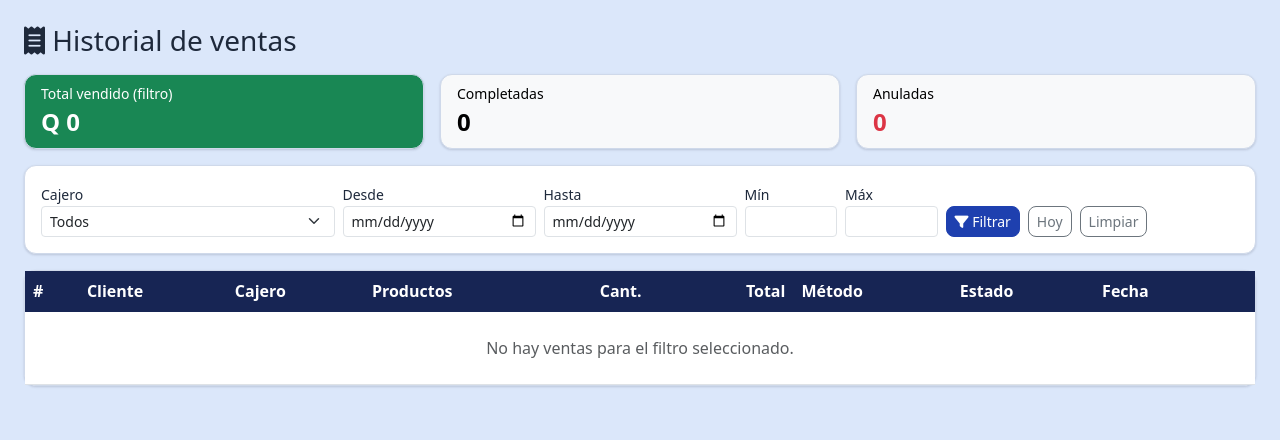
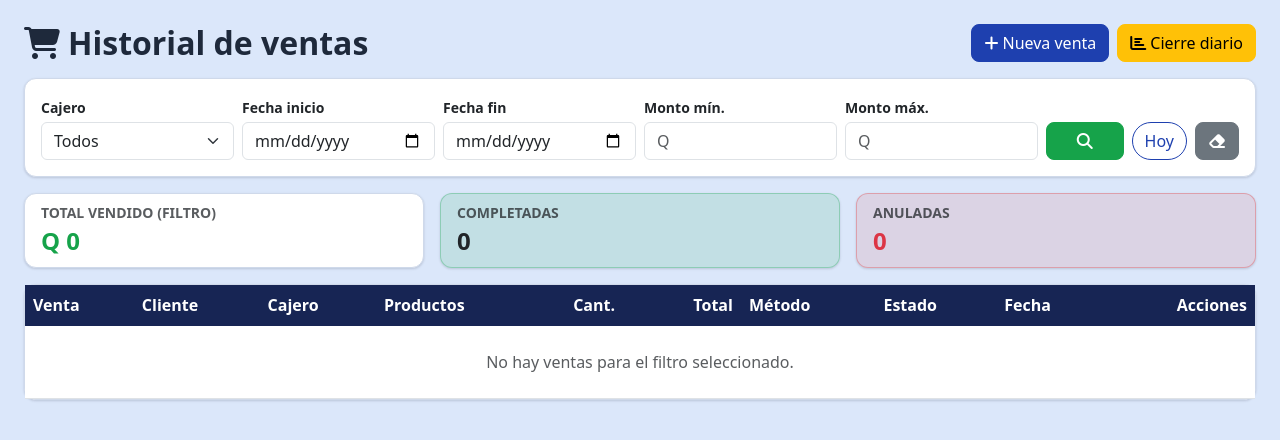
Before and after one commit to maximodevgt/comercial-shalom, a Django app: page /ventas/ in a window 1280 px wide. Shown: the part 62-502 px from the top of the page. Run offline with Django 5.2, Linux system fonts and the light colour scheme; the visitor is signed in with stand-in values (Sample User, id 1); data comes from the database, SQL or seed files in the repository; data that the repository does not hold is empty.

Commit message:
feat(ui): ventas — historial con filtros y resumen, detalle, cierre y reporte
- Historial: card de filtros (cajero solo admin/supervisor, fechas,
  montos, lupa verde, chip "Hoy", limpiar), mini-cards de resumen
  (total / completadas fondo verde suave / anuladas fondo rojo suave)
  y tabla con badges de cajero, método y estado + acciones ver/PDF/anular.
- Detalle: cards de datos y productos con tachado de precio original
  (la clase precio-tachado solo existía en el CSS del POS) y total verde.
- Anular: alerta con las consecuencias y motivo obligatorio.
- Cierre y reporte por fecha: 3 tarjetas de color (verde/azul/amarillo)
  vía _resumen.html, botones Historial/Nueva venta/Descargar PDF, y
  fix del comentario Django multilínea que se renderizaba como texto.

Co-Authored-By: Claude Fable 5 <noreply@anthropic.com>

```diff
--- a/templates/ventas/historial.html
+++ b/templates/ventas/historial.html
@@ -2,71 +2,122 @@
 {% block titulo %}Ventas{% endblock %}
 
 {% block contenido %}
-<h1 class="h3 mb-3"><i class="fa-solid fa-receipt"></i> Historial de ventas</h1>
-
-<div class="row g-3 mb-3">
-    <div class="col-md-4"><div class="card text-bg-success"><div class="card-body py-2"><div class="small">Total vendido (filtro)</div><div class="fs-4 fw-bold">Q {{ total_vendido }}</div></div></div></div>
-    <div class="col-md-4"><div class="card text-bg-light"><div class="card-body py-2"><div class="small">Completadas</div><div class="fs-4 fw-bold">{{ num_completadas }}</div></div></div></div>
-    <div class="col-md-4"><div class="card text-bg-light"><div class="card-body py-2"><div class="small">Anuladas</div><div class="fs-4 fw-bold text-danger">{{ num_anuladas }}</div></div></div></div>
+<div class="d-flex flex-wrap justify-content-between align-items-center gap-2 mb-3">
+    <h2 class="fw-bold mb-0"><i class="fa-solid fa-cart-shopping me-2"></i>Historial de ventas</h2>
+    <div class="d-flex gap-2">
+        {% if user.es_admin or user.es_cajero %}
+        <a href="{% url 'ventas:pos' %}" class="btn btn-primary"><i class="fa-solid fa-plus me-1"></i>Nueva venta</a>
+        {% endif %}
+        <a href="{% url 'reportes:cierre' %}" class="btn btn-warning"><i class="fa-solid fa-chart-bar me-1"></i>Cierre diario</a>
+    </div>
 </div>
 
-<form method="get" class="card card-body mb-3">
-    <div class="row g-2 align-items-end">
+<div class="card mb-3">
+    <div class="card-body">
+        <form method="get" class="row g-2 align-items-end">
             {% if puede_filtrar_cajero %}
-        <div class="col-md-3">
-            <label class="form-label small mb-0">Cajero</label>
-            <select name="cajero" class="form-select form-select-sm">
+            <div class="col-md-2">
+                <label class="form-label fw-bold small mb-1">Cajero</label>
+                <select name="cajero" class="form-select">
                     <option value="">Todos</option>
-                {% for c in cajeros %}<option value="{{ c.id }}" {% if filtros.cajero == c.id|stringformat:'s' %}selected{% endif %}>{{ c.get_full_name|default:c.username }}</option>{% endfor %}
+                    {% for c in cajeros %}
+                    <option value="{{ c.id }}" {% if filtros.cajero == c.id|stringformat:'s' %}selected{% endif %}>{{ c.get_full_name|default:c.username }}</option>
+                    {% endfor %}
                 </select>
             </div>
             {% endif %}
-        <div class="col-md-2"><label class="form-label small mb-0">Desde</label><input type="date" name="desde" value="{{ filtros.desde }}" class="form-control form-control-sm"></div>
-        <div class="col-md-2"><label class="form-label small mb-0">Hasta</label><input type="date" name="hasta" value="{{ filtros.hasta }}" class="form-control form-control-sm"></div>
-        <div class="col-md-1"><label class="form-label small mb-0">Mín</label><input type="number" name="min" value="{{ filtros.min }}" class="form-control form-control-sm"></div>
-        <div class="col-md-1"><label class="form-label small mb-0">Máx</label><input type="number" name="max" value="{{ filtros.max }}" class="form-control form-control-sm"></div>
-        <div class="col-md-3 d-flex gap-2">
-            <button type="submit" class="btn btn-sm btn-primary"><i class="fa-solid fa-filter"></i> Filtrar</button>
-            <a href="?hoy=1" class="btn btn-sm btn-outline-secondary">Hoy</a>
-            <a href="{% url 'ventas:historial' %}" class="btn btn-sm btn-outline-secondary">Limpiar</a>
+            <div class="col-md-2">
+                <label class="form-label fw-bold small mb-1">Fecha inicio</label>
+                <input type="date" name="desde" value="{{ filtros.desde }}" class="form-control">
+            </div>
+            <div class="col-md-2">
+                <label class="form-label fw-bold small mb-1">Fecha fin</label>
+                <input type="date" name="hasta" value="{{ filtros.hasta }}" class="form-control">
+            </div>
+            <div class="col-md-2 col-6">
+                <label class="form-label fw-bold small mb-1">Monto mín.</label>
+                <input type="number" step="0.01" name="min" value="{{ filtros.min }}" class="form-control" placeholder="Q">
+            </div>
+            <div class="col-md-2 col-6">
+                <label class="form-label fw-bold small mb-1">Monto máx.</label>
+                <input type="number" step="0.01" name="max" value="{{ filtros.max }}" class="form-control" placeholder="Q">
+            </div>
+            <div class="col-md-2 d-flex gap-2">
+                <button type="submit" class="btn btn-success flex-fill" title="Filtrar">
+                    <i class="fa-solid fa-magnifying-glass"></i></button>
+                <a href="?hoy=1" class="btn rounded-pill {% if filtros.hoy %}btn-primary{% else %}btn-outline-primary{% endif %}">Hoy</a>
+                <a href="{% url 'ventas:historial' %}" class="btn btn-secondary" title="Limpiar">
+                    <i class="fa-solid fa-eraser"></i></a>
+            </div>
+        </form>
     </div>
 </div>
-</form>
+
+<div class="row g-3 mb-3">
+    <div class="col-md-4">
+        <div class="card h-100"><div class="card-body py-2">
+            <div class="small text-muted fw-semibold text-uppercase">Total vendido (filtro)</div>
+            <div class="fs-4 fw-bold texto-exito">Q {{ total_vendido }}</div>
+        </div></div>
+    </div>
+    <div class="col-md-4">
+        <div class="card h-100" style="background: rgba(22,163,74,.12); border-color: rgba(22,163,74,.3);"><div class="card-body py-2">
+            <div class="small text-muted fw-semibold text-uppercase">Completadas</div>
+            <div class="fs-4 fw-bold">{{ num_completadas }}</div>
+        </div></div>
+    </div>
+    <div class="col-md-4">
+        <div class="card h-100" style="background: rgba(220,38,38,.10); border-color: rgba(220,38,38,.3);"><div class="card-body py-2">
+            <div class="small text-muted fw-semibold text-uppercase">Anuladas</div>
+            <div class="fs-4 fw-bold text-danger">{{ num_anuladas }}</div>
+        </div></div>
+    </div>
+</div>
 
 <div class="card">
     <div class="table-responsive">
     <table class="table table-hover align-middle mb-0">
-        <thead class="table-light">
-            <tr><th>#</th><th>Cliente</th><th>Cajero</th><th>Productos</th><th class="text-center">Cant.</th><th class="text-end">Total</th><th>Método</th><th>Estado</th><th>Fecha</th><th></th></tr>
+        <thead>
+            <tr><th>Venta</th><th>Cliente</th><th>Cajero</th><th>Productos</th><th class="text-center">Cant.</th>
+                <th class="text-end">Total</th><th>Método</th><th>Estado</th><th>Fecha</th><th class="text-end">Acciones</th></tr>
         </thead>
         <tbody>
             {% for v in ventas %}
             <tr {% if v.esta_anulada %}class="table-danger"{% endif %}>
-                <td>{{ v.pk }}</td>
+                <td class="fw-bold">#{{ v.pk }}</td>
                 <td>{{ v.nombre_cliente }}</td>
-                <td><span class="badge bg-secondary">{{ v.usuario.get_full_name|default:v.usuario.username }}</span></td>
+                <td><span class="badge text-bg-primary">{{ v.usuario.get_full_name|default:v.usuario.username }}</span></td>
                 <td style="min-width:240px">
                     {% for d in v.detalles.all %}
                     <div class="d-flex align-items-center gap-2 {% if not forloop.first %}border-top pt-1 mt-1{% endif %}">
-                        {% if d.producto.foto %}<img src="{{ d.producto.foto.url }}" class="mini">{% endif %}
+                        {% if d.producto.foto %}<img src="{{ d.producto.foto.url }}" class="mini" alt="">
+                        {% else %}<span class="placeholder-foto mini"><i class="fa-solid fa-image"></i></span>{% endif %}
                         <div class="small">
                             <div>{{ d.producto.nombre_completo }}</div>
-                            <div class="text-muted">Cantidad: {{ d.cantidad }} · Precio unitario: Q {{ d.precio_unitario }}</div>
-                            <div class="text-muted">Subtotal: Q {{ d.subtotal }}</div>
+                            <div class="text-muted">×{{ d.cantidad }} · Q {{ d.precio_unitario }} c/u</div>
                         </div>
                     </div>
                     {% endfor %}
                 </td>
                 <td class="text-center">{{ v.cantidad_total }}</td>
                 <td class="text-end fw-bold">Q {{ v.total }}</td>
-                <td><span class="badge {% if v.metodo_pago == 'tarjeta' %}bg-info text-dark{% else %}bg-light text-dark border{% endif %}">{{ v.get_metodo_pago_display }}</span></td>
-                <td>{% if v.esta_anulada %}<span class="badge bg-danger">Anulada</span>{% else %}<span class="badge bg-success">Completada</span>{% endif %}</td>
-                <td class="small">{{ v.creado|date:'d/m/Y H:i' }}</td>
-                <td class="text-end">
-                    <a href="{% url 'ventas:detalle' v.pk %}" class="btn btn-sm btn-outline-primary"><i class="fa-solid fa-eye"></i></a>
-                    <a href="{% url 'reportes:ticket_venta_pdf' v.pk %}" class="btn btn-sm btn-outline-dark" target="_blank"><i class="fa-solid fa-file-pdf"></i></a>
+                <td>
+                    {% if v.metodo_pago == 'tarjeta' %}<span class="badge text-bg-info">Tarjeta</span>
+                    {% else %}<span class="badge text-bg-success">Efectivo</span>{% endif %}
+                </td>
+                <td>
+                    {% if v.esta_anulada %}<span class="badge text-bg-danger">Anulada</span>
+                    {% else %}<span class="badge text-bg-success">Completada</span>{% endif %}
+                </td>
+                <td class="small text-muted text-nowrap">{{ v.creado|date:'d/m/Y H:i' }}</td>
+                <td class="text-end text-nowrap">
+                    <a href="{% url 'ventas:detalle' v.pk %}" class="btn btn-sm btn-info" title="Ver">
+                        <i class="fa-solid fa-eye"></i></a>
+                    <a href="{% url 'reportes:ticket_venta_pdf' v.pk %}" class="btn btn-sm btn-danger" target="_blank" title="Ticket PDF">
+                        <i class="fa-solid fa-file-pdf"></i></a>
                     {% if user.es_admin and not v.esta_anulada %}
-                    <a href="{% url 'ventas:anular' v.pk %}" class="btn btn-sm btn-outline-danger"><i class="fa-solid fa-ban"></i></a>
+                    <a href="{% url 'ventas:anular' v.pk %}" class="btn btn-sm btn-outline-danger" title="Anular">
+                        <i class="fa-solid fa-ban"></i></a>
                     {% endif %}
                 </td>
             </tr>
```
Also changed, not shown: templates/reportes/_resumen.html (+26 -11 lines), templates/reportes/cierre.html (+13 -5 lines), templates/reportes/reporte.html (+20 -9 lines), templates/ventas/anular.html (+20 -10 lines), templates/ventas/detalle.html (+50 -26 lines). Lines whose indentation alone changed are shown as unchanged.
